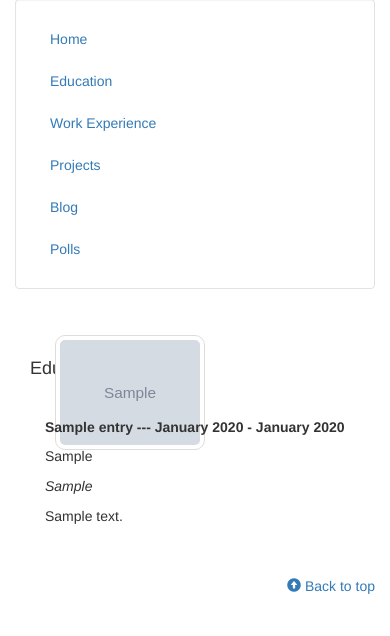
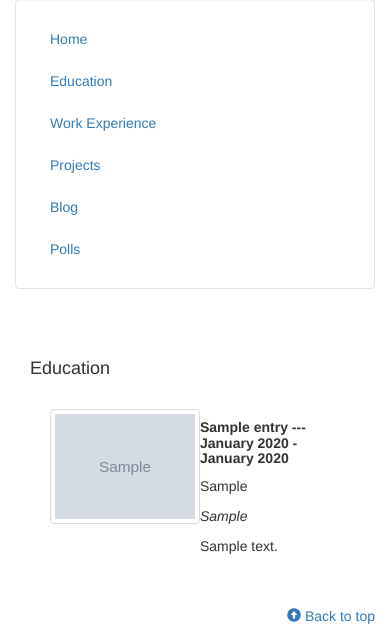
Before and after one commit to zribera18/django-portfolio-site, a Django app: page /education/ in a window 390 px wide. Shown: the part 328-964 px from the top of the page. Before the commit the page ends 922 px from the top, so only its background shows below. Run offline with Django 3.2, Linux system fonts and the light colour scheme; tables that the repository leaves empty hold one stand-in row (values such as "Sample post"); grey boxes marked "Sample" are stand-in pictures; some libraries are stand-ins or nearby versions.

Commit message:
mobile view works better now, still wip

```diff
--- a/personal/static/personal/css/resume.css
+++ b/personal/static/personal/css/resume.css
@@ -1,7 +1,13 @@
+@media screen and (min-width: 800px){
+.flex {
+	display: flex;
+	flex-wrap: wrap;
+}
 .image {
 	margin-left:10px;
 	float:left;
 }
+
 
 .center {
 	border-spacing:2px;
@@ -12,3 +18,14 @@
 	top:50%;
 	margin-top:-75px;
 }
+}
+
+@media screen and (max-width:800px){
+	.center {
+		margin-left:5px;
+		float:left;
+		align:middle;
+		max-height:150px;
+		max-width:150px;
+	}
+}
--- a/personal/templates/personal/header.html
+++ b/personal/templates/personal/header.html
@@ -8,6 +8,7 @@
 	<link rel="stylesheet" href="https://maxcdn.bootstrapcdn.com/bootstrap/3.3.7/css/bootstrap.min.css">
 <!--	<link rel="stylesheet" href="{% static 'personal/css/custom-css.css' %}" type="text/css" /> -->
 <!--	    <link rel="stylesheet" href="{% static 'personal/css/gallery.css' %}" type="text/css" /> -->
+		<link rel="stylesheet" href="{% static 'personal/css/resume.css' %}" type="text/css" />
 	<link rel="stylesheet" href="https://use.fontawesome.com/releases/v5.1.0/css/all.css" integrity="sha384-lKuwvrZot6UHsBSfcMvOkWwlCMgc0TaWr+30HWe3a4ltaBwTZhyTEggF5tJv8tbt" crossorigin="anonymous">
 	<meta name="viewport" content="width=device-width, initial-scale=1.0">
 
@@ -58,7 +59,7 @@
 			</div>
 
 			<div class="col-sm-10">
-				<div class='container'>
+				<div class='container-fluid'>
 				<br><br>
 					{% block content %}
 					{% endblock %}
@@ -67,7 +68,7 @@
 		</div>
 	</div>
 <footer>
-	<div class="container" style='margin-left:15px'>
+	<div class="container-fluid" style='margin-left:15px'>
 		<div class = "row">
 <!--			<div class="col-sm-6">
 		<p><a href="#" target="blank">Contact</a> | <a href="http://www.linkedin.com/in/zacharyribera" target="blank">LinkedIn</a> | <a href="http://www.github.com/zribera18" target="blank">Github</a> | <a href="#" target="blank">Google</a></p>
--- a/personal/templates/personal/resume.html
+++ b/personal/templates/personal/resume.html
@@ -9,14 +9,13 @@
 
 	<div class="container">
 		{% for entry in entry_list %}
-				<div class = "row" style="display: flex;
-    flex-wrap: wrap;">
-				<div class="col-md-2" style="margin-left:10px; float:left;">
+				<div class = "row flex">
+				<div class="col-sm-12 col-md-2 image">
 						{% if entry.entry_image %}
-							<img class = "thumbnail" src="{{ entry.entry_image.url }}" style='border-spacing:2px;border-radius:10px; max-height:150px; max-width:150px; position:absolute; top:50%; margin-top:-75px;' align="middle"></img>
+							<img class = "thumbnail center" src="{{ entry.entry_image.url }}" align="middle"></img>
 						{% endif %}
 				</div>
-				<div class="col-md-8">
+				<div class="col-sm-12 col-md-8">
 					<p><h5><b> {{ entry.title }} --- {{ entry.start_date|date:"F Y" }} - {{ entry.end_date|date:"F Y"  }} </b></h5></p>
 					<p> {{ entry.position }} </p>
 					<p><i> {{ entry.location}} </i></p>
```
